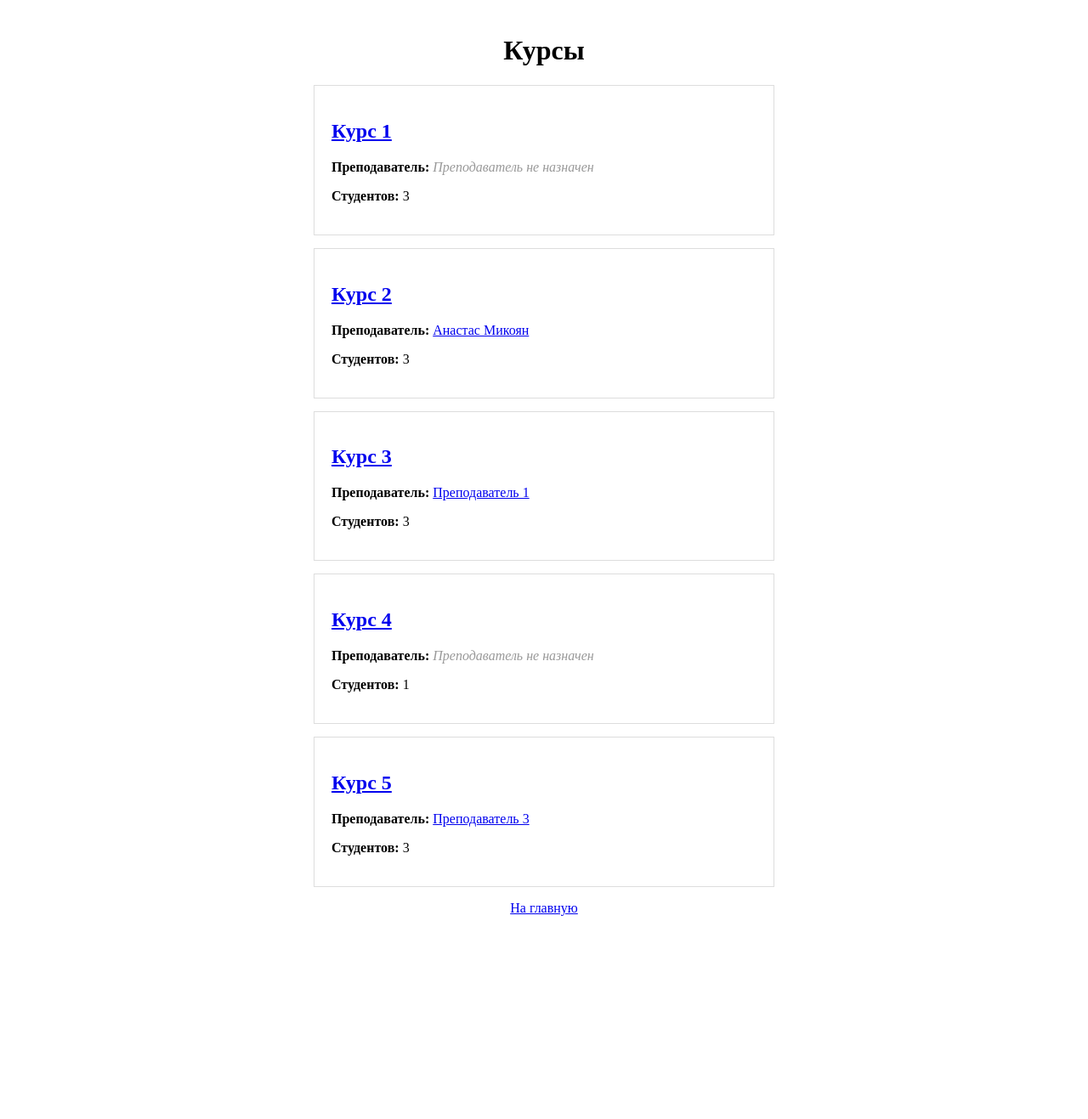
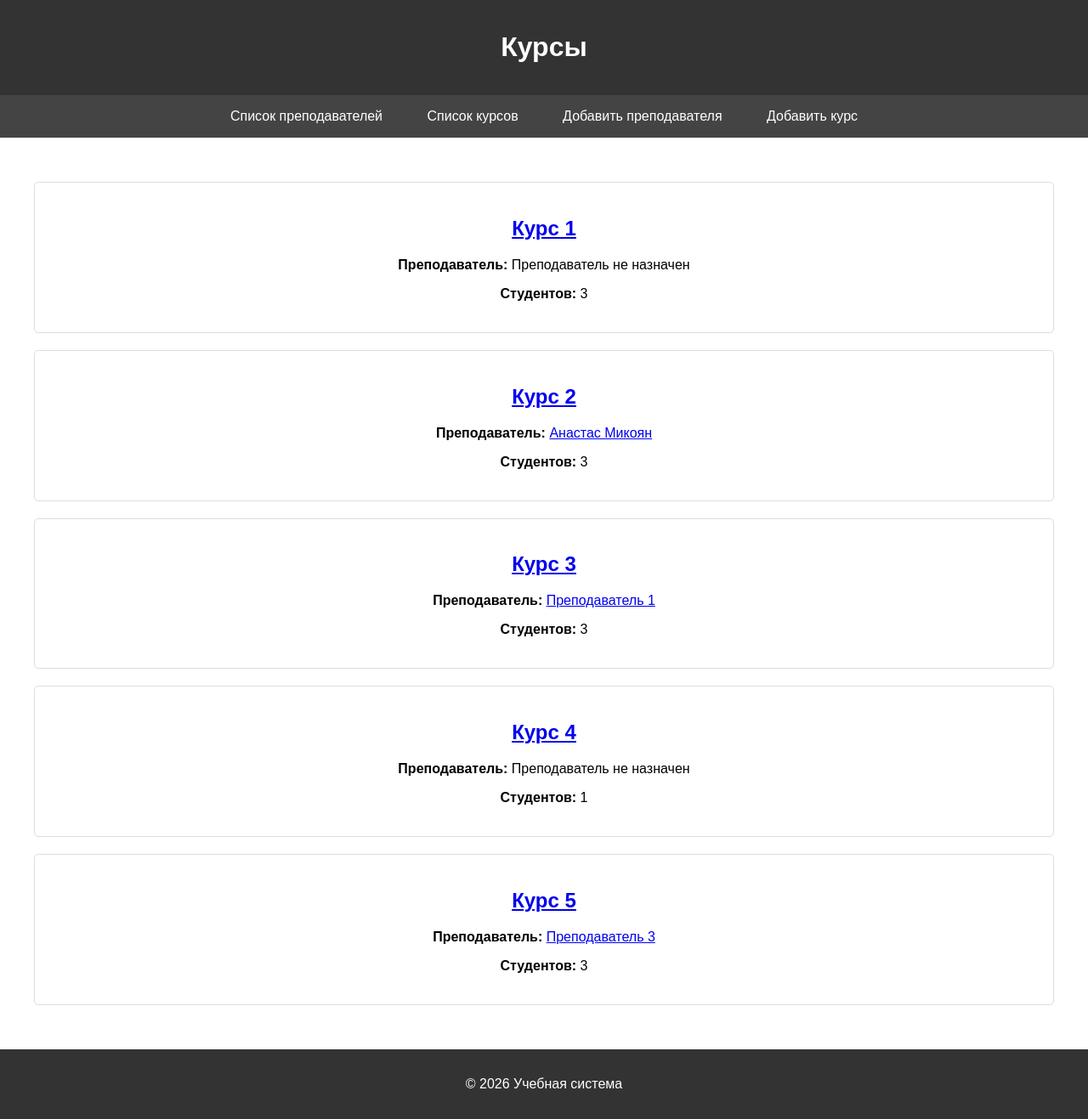
Before and after one commit to AlimKulov-DSTU/my_project, a Django app: page /courses/ in a window 1280 px wide. Shown: the whole page at 85% size. Before the commit the page ends 1078 px from the top, so only its background shows below. Run offline with Django 5.2, Linux system fonts and the light colour scheme; data comes from the database, SQL or seed files in the repository.

Commit message:
Add files via upload

```diff
--- a/university/catalog/templates/author_details.html
+++ b/university/catalog/templates/author_details.html
@@ -63,7 +63,7 @@
     {% endif %}
 
     <p>
-      <a href="{% url 'authors' %}">Все авторы</a> |
+      <a href="{% url 'teacher_list' %}">Все авторы</a> |
       <a href="{% url 'index' %}">На главную</a>
     </p>
   </div>
--- a/university/catalog/templates/courses.html
+++ b/university/catalog/templates/courses.html
@@ -1,38 +1,13 @@
-<!DOCTYPE html>
-<html lang="ru">
-<head>
-  <meta charset="UTF-8">
-  <title>courses</title>
-  <style>
-    body {
-      margin: 0;
-      display: flex;
-      flex-direction: column;
-      justify-content: center;
-      align-items: center;
-      text-align: center;
-    }
-    .container { max-width: 800px; margin: 20px; }
-    .course-card {
-      border: 1px solid #ddd;
-      margin: 15px;
-      padding: 20px;
-      width: 500px;
-      text-align: left;
-    }
-    .course-card:hover { box-shadow: 0 2px 5px rgba(0,0,0,0.1); }
-    .no-teacher {
-      color: #999;
-      font-style: italic;
-    }
-  </style>
-</head>
-<body>
-  <div class="container">
-    <h1>Курсы</h1>
+{% extends 'index.html' %}
 
+{% block title %}Список курсов{% endblock %}
+
+{% block header %}Курсы{% endblock %}
+
+{% block content %}
     {% for course in courses %}
-    <div class="course-card">
+    <section style="border: 1px solid #ddd; margin: 20px 0; padding: 20px; border-radius: 5px;">
+        <article>
             <h2>
                 <a href="{% url 'course_detail' pk=course.id %}">
                     {{ course.title }}
@@ -45,17 +20,14 @@
                         {{ course.teacher.first_name }} {{ course.teacher.last_name }}
                     </a>
                 {% else %}
-          <span class="no-teacher">Преподаватель не назначен</span>
+                    Преподаватель не назначен
                 {% endif %}
             </p>
 
             <p><strong>Студентов:</strong> {{ course.students.count }}</p>
-    </div>
+        </article>
+    </section>
     {% empty %}
         <p>Курсов пока нет.</p>
     {% endfor %}
-
-  <p><a href="{% url 'index' %}">На главную</a></p>
-  </div>
-</body>
-</html>
+{% endblock %}
--- a/university/catalog/templates/index.html
+++ b/university/catalog/templates/index.html
@@ -2,7 +2,7 @@
 <html lang="ru">
 <head>
     <meta charset="UTF-8">
-  <title>index</title>
+    <title>{% block title %}index{% endblock %}</title>
     <style>
         body {
             margin: 0;
@@ -11,43 +11,69 @@
             justify-content: center;
             align-items: center;
             text-align: center;
+            min-height: 100vh;
+            font-family: Arial, sans-serif;
         }
-    .stats {
-      display: flex;
-      gap: 30px;
-      margin: 30px 0;
+        header {
+            width: 100%;
+            background-color: #333;
+            color: white;
+            padding: 1rem;
         }
-    .stat-item {
-      padding: 20px;
-      border: 1px solid #ddd;
-      border-radius: 5px;
+        nav {
+            width: 100%;
+            background-color: #444;
+            padding: 1rem;
         }
+        nav a {
+            color: white;
+            text-decoration: none;
+            margin: 0 1rem;
+            padding: 0.5rem;
+        }
+        nav a:hover {
+            background-color: #555;
+            border-radius: 4px;
+        }
+        main {
+            flex: 1;
+            width: 100%;
+            max-width: 1200px;
+            padding: 2rem;
+        }
+        footer {
+            width: 100%;
+            background-color: #333;
+            color: white;
+            padding: 1rem;
+        }
+        {% block extra_css %}{% endblock %}
     </style>
 </head>
 <body>
+    <header>
+        <h1>{% block header %}templates/index.html{% endblock %}</h1>
+    </header>
 
-  <h1>Учебная система</h1>
+    <nav>
+        <a href="{% url 'teacher_list' %}">Список преподавателей</a>
+        <a href="{% url 'courses' %}">Список курсов</a>
+        <a href="{% url 'teacher_add' %}">Добавить преподавателя</a>
+        <a href="{% url 'course_add' %}">Добавить курс</a>
+    </nav>
 
-  <div class="stats">
-    <div class="stat-item">
-      <h3>Преподаватели</h3>
-      <p style="font-size: 32px;">{{ teachers_count }}</p>
-    </div>
-    <div class="stat-item">
-      <h3>Курсы</h3>
-      <p style="font-size: 32px;">{{ courses_count }}</p>
-    </div>
-    <div class="stat-item">
-      <h3>Студенты</h3>
-      <p style="font-size: 32px;">{{ students_count }}</p>
-    </div>
-  </div>
+    <main>
+        {% block content %}
+        <p>Это начальная страница, вот другие:</p>
+        <a href="{% url 'courses' %}">courses.html</a>
+        <a href="{% url 'teacher_list' %}">authors.html</a>
+        <a href="{% url 'info' %}">info.html</a>
+        <a href="{% url '404' %}">404.html</a>
+        {% endblock %}
+    </main>
 
-  <p>Страницы:</p>
-  <p><a href="{% url 'courses' %}">Курсы</a></p>
-  <p><a href="{% url 'authors' %}">Преподаватели</a></p>
-  <p><a href="{% url 'students' %}">Студенты</a></p>
-  <p><a href="{% url 'info' %}">Информация</a></p>
-
+    <footer>
+        <p>&copy; 2026 Учебная система</p>
+    </footer>
 </body>
 </html>
--- a/university/catalog/views.py
+++ b/university/catalog/views.py
@@ -1,6 +1,7 @@
-from django.shortcuts import render, get_object_or_404
+from django.shortcuts import get_object_or_404, render, redirect
 from django.db.models import Count
-from schedule.models import Teacher, Course, Student
+from schedule.models import Teacher, TeacherInfo, Course, Student
+from .forms import TeacherForm, CourseForm
 
 def index(request):
     """Главная страница"""
@@ -11,6 +12,35 @@ def index(request):
     }
     return render(request, 'index.html', context)
 
+def teacher_list(request):
+    """Список всех преподавателей"""
+    teachers = Teacher.objects.all()
+    return render(request, 'teacher_list.html', {'teachers': teachers})
+
+def teacher_add(request):
+    """Добавление нового преподавателя"""
+    if request.method == 'POST':
+        form = TeacherForm(request.POST)
+        if form.is_valid():
+            teacher = Teacher.objects.create(
+                first_name=form.cleaned_data['first_name'],
+                last_name=form.cleaned_data['last_name'],
+                email=form.cleaned_data['email']
+            )
+
+            if form.cleaned_data.get('phone') or form.cleaned_data.get('bio'):
+                TeacherInfo.objects.create(
+                    teacher=teacher,
+                    phone=form.cleaned_data.get('phone', ''),
+                    bio=form.cleaned_data.get('bio', '')
+                )
+
+            return redirect('teacher_list')
+    else:
+        form = TeacherForm()
+
+    return render(request, 'teacher_add.html', {'form': form})
+
 def courses(request):
     """Список всех курсов"""
     courses = Course.objects.all()
@@ -19,12 +49,22 @@ def courses(request):
 def course_detail(request, pk):
     """Детальная информация о курсе"""
     course = get_object_or_404(Course, pk=pk)
-    author = course.teacher
+    return render(request, 'course_detail.html', {'course': course})
 
-    return render(request, 'course_detail.html', {
-        'course': course,
-        'author': author,
-    })
+def course_add(request):
+    """Добавление нового курса"""
+    if request.method == 'POST':
+        form = CourseForm(request.POST)
+        if form.is_valid():
+            course = Course.objects.create(
+                title=form.cleaned_data['title'],
+                teacher=form.cleaned_data['teacher']
+            )
+            return redirect('courses')
+    else:
+        form = CourseForm()
+
+    return render(request, 'course_add.html', {'form': form})
 
 def authors(request):
     """Список всех авторов (преподавателей)"""
@@ -39,6 +79,7 @@ def authors(request):
 
     return render(request, 'authors.html', {'authors': authors})
 
+
 def author_details(request, pk):
     """Детальная информация об авторе (преподавателе)"""
     author = get_object_or_404(Teacher, pk=pk)
@@ -51,35 +92,16 @@ def author_details(request, pk):
 
 def info(request):
     """Страница с ORM запросами"""
-
-    # 1. Преподаватели, у которых больше 1 курса
     teachers_with_multiple_courses = Teacher.objects.annotate(
         course_count=Count('courses')
     ).filter(course_count__gt=1)
 
-    # 2. Студенты без курсов
-    students_without_courses = Student.objects.filter(courses__isnull=True)
-
-    # 3. Преподаватели без профиля (TeacherInfo)
-    teachers_without_profile = Teacher.objects.filter(info__isnull=True)
-
-    # 4. статистика
-    total_teachers = Teacher.objects.count()
-    total_courses = Course.objects.count()
-    total_students = Student.objects.count()
-
     context = {
         'teachers_with_multiple_courses': teachers_with_multiple_courses,
-        'students_without_courses': students_without_courses,
-        'teachers_without_profile': teachers_without_profile,
-        'total_teachers': total_teachers,
-        'total_courses': total_courses,
-        'total_students': total_students,
     }
-    return render(request, 'orm_queries.html', context)
+    return render(request, 'info.html', context)
 
 def not_found(request):
-    """Страница 404"""
     return render(request, '404.html')
 
 def students(request):
```
Also changed, not shown: university/catalog/forms.py (added, +64 -0 lines), university/catalog/templates/course_add.html (added, +30 -0 lines), university/catalog/templates/teacher_add.html (added, +30 -0 lines), university/catalog/templates/teacher_list.html (added, +40 -0 lines). Lines whose indentation alone changed are shown as unchanged.
